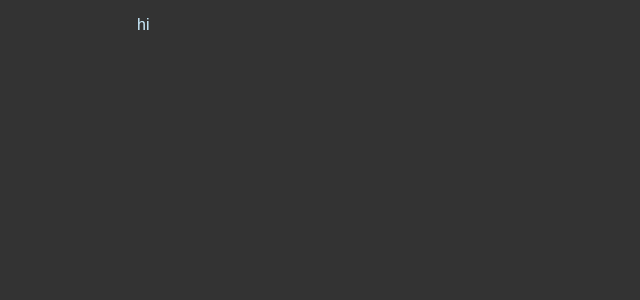
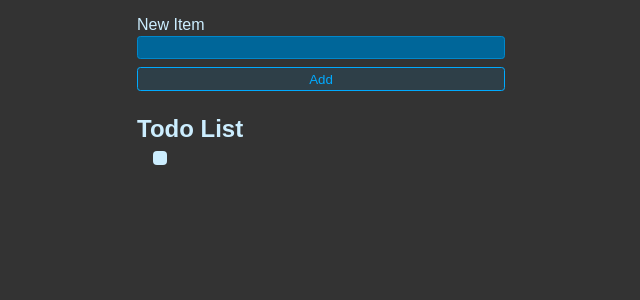
Before and after one commit to ardsb/todo-list-app, a React (Vite) app: page / in a window 1280 px wide. Shown: the top 300 px of the page, without its empty margins (319-959 px from the left). Built offline with nearby package versions, Linux system fonts and the light colour scheme.

Commit message:
UI is 80% done

```diff
--- a/package.json
+++ b/package.json
@@ -21,6 +21,7 @@
     "eslint-plugin-react": "^7.32.2",
     "eslint-plugin-react-hooks": "^4.6.0",
     "eslint-plugin-react-refresh": "^0.3.4",
+    "prettier": "^3.0.0-alpha.6",
     "vite": "^4.3.9"
   }
 }
--- a/src/App.jsx
+++ b/src/App.jsx
@@ -5,7 +5,32 @@ function App() {
 
 
   return (
-    "hi"
+    <>
+<form className="new-item-form">
+<div className="form-row">
+<label htmlFor="item"> New Item</label>
+<input type="text" id="item"></input>
+</div>
+<button className="btn">
+Add
+
+</button>
+</form>
+<h1 className="header">
+  Todo List
+</h1>
+<ul className="list">
+  <li>
+  <label>
+    <input type="checkbox"/>
+
+
+  </label>
+
+  </li>
+</ul>
+</>
+
 
   )
 }
```
Also changed, not shown: 1 other file (tests, documents, lock files or other folders).
